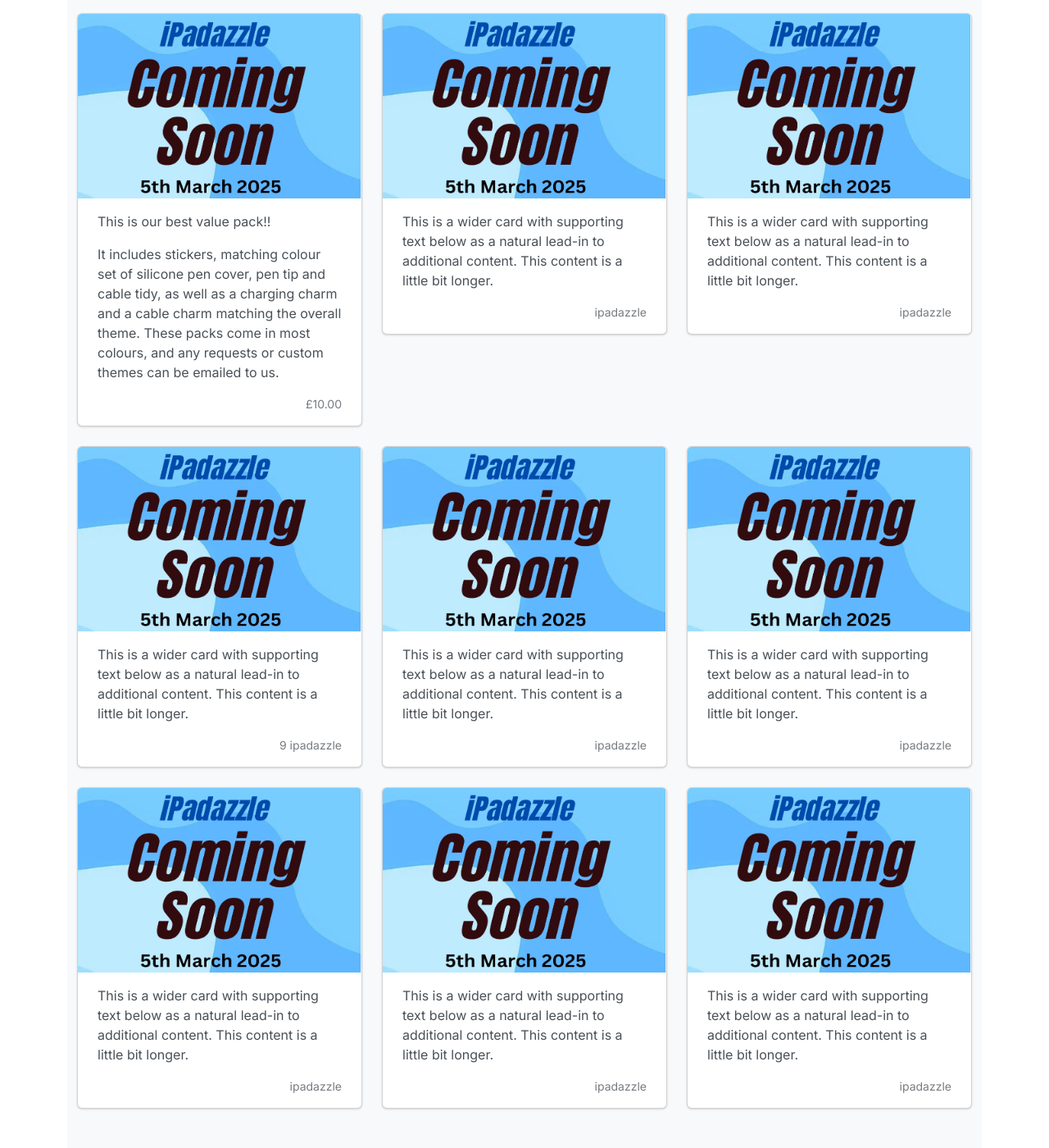
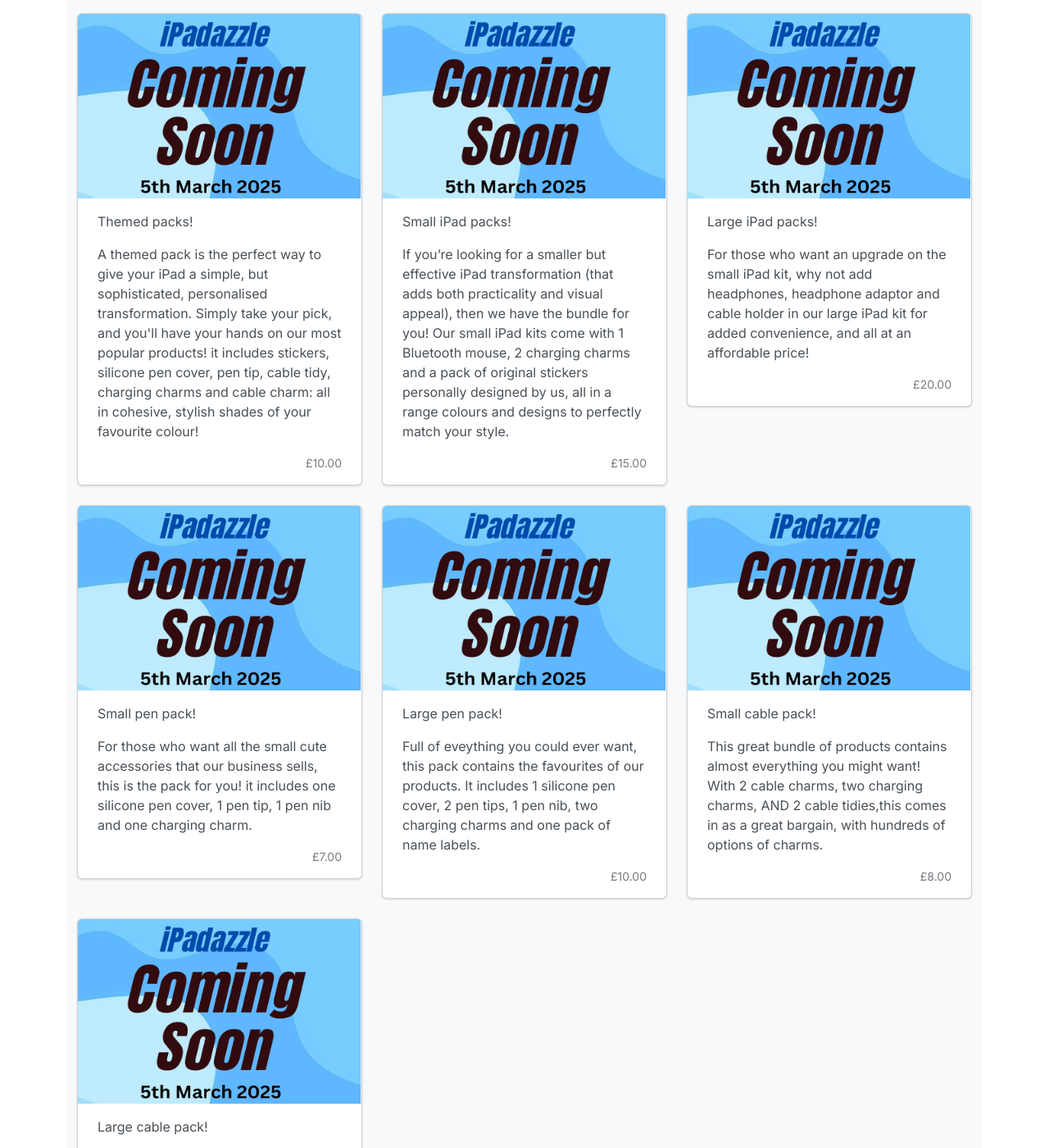
Before and after one commit to NatashaCELloyd/NatashaCELloyd.github.io, a Jekyll site: the page built from Bundles.md, in a window 1280 px wide and 1400 px high, scrolled down 203 px. Shown: the whole window at 82% size. Built offline with Jekyll 4.4.1, drawn with Linux system fonts in a browser that asks for light colours; some of the changed text lies outside the part shown.

Commit message:
Update Bundles.md

```diff
--- a/Bundles.md
+++ b/Bundles.md
@@ -9,8 +9,8 @@ title: Bundles
               <div class="card mb-4 box-shadow">
                 <img class="card-img-top" style="height:225px;width:100%;display:block;" src='{{ "/assets/pics/IMG_0911.png" | relative_url }}' />
                 <div class="card-body">
-                  <p class="card-text">This is our best value pack!! </p>
-                  <p class="card-text">It includes stickers, matching colour set of silicone pen cover, pen tip and cable tidy, as well as a charging charm and a cable charm matching the overall theme. These packs come in most colours, and any requests or custom themes can be emailed to us.</p>
+                  <p class="card-text">Themed packs! </p>
+                  <p class="card-text">A themed pack is the perfect way to give your iPad a simple, but sophisticated, personalised transformation. Simply take your pick, and you'll have your hands on our most popular products! it includes  stickers, silicone pen cover, pen tip, cable tidy, charging charms and cable charm: all in cohesive, stylish shades of your favourite colour!</p>
                   <div class="d-flex justify-content-between align-items-center">
                     <div class="btn-group">
 
@@ -24,12 +24,13 @@ title: Bundles
               <div class="card mb-4 box-shadow">
                 <img class="card-img-top" style="height:225px;width:100%;display:block;" src='{{ "/assets/pics/IMG_0911.png" | relative_url }}' />
                 <div class="card-body">
-                  <p class="card-text">This is a wider card with supporting text below as a natural lead-in to additional content. This content is a little bit longer.</p>
+                  <p class="card-text">Small iPad packs! </p>
+                  <p class="card-text">If you’re looking for a smaller but effective iPad transformation (that adds both practicality and visual appeal), then we have the bundle for you! Our small iPad kits come with 1 Bluetooth mouse, 2 charging charms and a pack of original stickers personally designed by us, all in a range colours and designs to perfectly match your style.</p>
                   <div class="d-flex justify-content-between align-items-center">
                     <div class="btn-group">
 
                     </div>
-                    <small class="text-muted">ipadazzle</small>
+                    <small class="text-muted">£15.00</small>
                   </div>
                 </div>
               </div>
@@ -38,12 +39,13 @@ title: Bundles
               <div class="card mb-4 box-shadow">
                 <img class="card-img-top" style="height:225px;width:100%;display:block;" src='{{ "/assets/pics/IMG_0911.png" | relative_url }}' />
                 <div class="card-body">
-                  <p class="card-text">This is a wider card with supporting text below as a natural lead-in to additional content. This content is a little bit longer.</p>
+                  <p class="card-text">Large iPad packs! </p>
+                  <p class="card-text">For those who want an upgrade on the small iPad kit, why not add headphones, headphone adaptor and cable holder in our large iPad kit for added convenience, and all at an affordable price!</p>
                   <div class="d-flex justify-content-between align-items-center">
                     <div class="btn-group">
 
                     </div>
-                    <small class="text-muted">ipadazzle</small>
+                    <small class="text-muted">£20.00</small>
                   </div>
                 </div>
               </div>
@@ -52,12 +54,13 @@ title: Bundles
               <div class="card mb-4 box-shadow">
                 <img class="card-img-top" style="height:225px;width:100%;display:block;" src='{{ "/assets/pics/IMG_0911.png" | relative_url }}' />
                 <div class="card-body">
-                  <p class="card-text">This is a wider card with supporting text below as a natural lead-in to additional content. This content is a little bit longer.</p>
+                  <p class="card-text">Small pen pack! </p>
+                  <p class="card-text">For those who want all the small cute accessories that our business sells, this is the pack for you! it includes one silicone pen cover, 1 pen tip, 1 pen nib and one charging charm.</p>
                   <div class="d-flex justify-content-between align-items-center">
                     <div class="btn-group">
 
                     </div>
-                    <small class="text-muted">9 ipadazzle</small>
+                    <small class="text-muted">£7.00</small>
                   </div>
                 </div>
               </div>
@@ -66,11 +69,12 @@ title: Bundles
               <div class="card mb-4 box-shadow">
                 <img class="card-img-top" style="height:225px;width:100%;display:block;" src='{{ "/assets/pics/IMG_0911.png" | relative_url }}' />
                 <div class="card-body">
-                  <p class="card-text">This is a wider card with supporting text below as a natural lead-in to additional content. This content is a little bit longer.</p>
+                  <p class="card-text">Large pen pack! </p>
+                  <p class="card-text">Full of eveything you could ever want, this pack contains the favourites of our products. It includes 1 silicone pen cover, 2 pen tips, 1 pen nib, two charging charms and one pack of name labels.</p>
                   <div class="d-flex justify-content-between align-items-center">
                     <div class="btn-group">
                     </div>
-                    <small class="text-muted">ipadazzle</small>
+                    <small class="text-muted">£10.00</small>
                   </div>
                 </div>
               </div>
@@ -79,12 +83,13 @@ title: Bundles
               <div class="card mb-4 box-shadow">
                 <img class="card-img-top" style="height:225px;width:100%;display:block;" src='{{ "/assets/pics/IMG_0911.png" | relative_url }}' />
                 <div class="card-body">
-                  <p class="card-text">This is a wider card with supporting text below as a natural lead-in to additional content. This content is a little bit longer.</p>
+                  <p class="card-text">Small cable pack! </p>
+                  <p class="card-text">This great bundle of products contains almost everything you might want! With 2 cable charms, two charging charms, AND 2 cable tidies,this comes in as a great bargain, with hundreds of options of charms.</p>
                   <div class="d-flex justify-content-between align-items-center">
                     <div class="btn-group">
 
                     </div>
-                    <small class="text-muted">ipadazzle</small>
+                    <small class="text-muted">£8.00</small>
                   </div>
                 </div>
               </div>
@@ -93,40 +98,13 @@ title: Bundles
               <div class="card mb-4 box-shadow">
                 <img class="card-img-top" style="height:225px;width:100%;display:block;" src='{{ "/assets/pics/IMG_0911.png" | relative_url }}' />
                 <div class="card-body">
-                  <p class="card-text">This is a wider card with supporting text below as a natural lead-in to additional content. This content is a little bit longer.</p>
+                  <p class="card-text">Large cable pack! </p>
+                  <p class="card-text">This pack (my favourite!), is full to the brim of all our favourite charms, and includes not only three cable charms and three cable tidies, but also FOUR charging charms, perfect for all your devices at home!</p>
                   <div class="d-flex justify-content-between align-items-center">
                     <div class="btn-group">
 
                     </div>
-                    <small class="text-muted">ipadazzle</small>
-                  </div>
-                </div>
-              </div>
-            </div>
-            <div class="col-md-4">
-              <div class="card mb-4 box-shadow">
-                <img class="card-img-top" style="height:225px;width:100%;display:block;" src='{{ "/assets/pics/IMG_0911.png" | relative_url }}' />
-                <div class="card-body">
-                  <p class="card-text">This is a wider card with supporting text below as a natural lead-in to additional content. This content is a little bit longer.</p>
-                  <div class="d-flex justify-content-between align-items-center">
-                    <div class="btn-group">
-
-                    </div>
-                    <small class="text-muted">ipadazzle</small>
-                  </div>
-                </div>
-              </div>
-            </div>
-            <div class="col-md-4">
-              <div class="card mb-4 box-shadow">
-                <img class="card-img-top" style="height:225px;width:100%;display:block;" src='{{ "/assets/pics/IMG_0911.png" | relative_url }}' />
-                <div class="card-body">
-                  <p class="card-text">This is a wider card with supporting text below as a natural lead-in to additional content. This content is a little bit longer.</p>
-                  <div class="d-flex justify-content-between align-items-center">
-                    <div class="btn-group">
-
-                    </div>
-                    <small class="text-muted">ipadazzle</small>
+                    <small class="text-muted">£11.00</small>
                   </div>
                 </div>
               </div>
```
